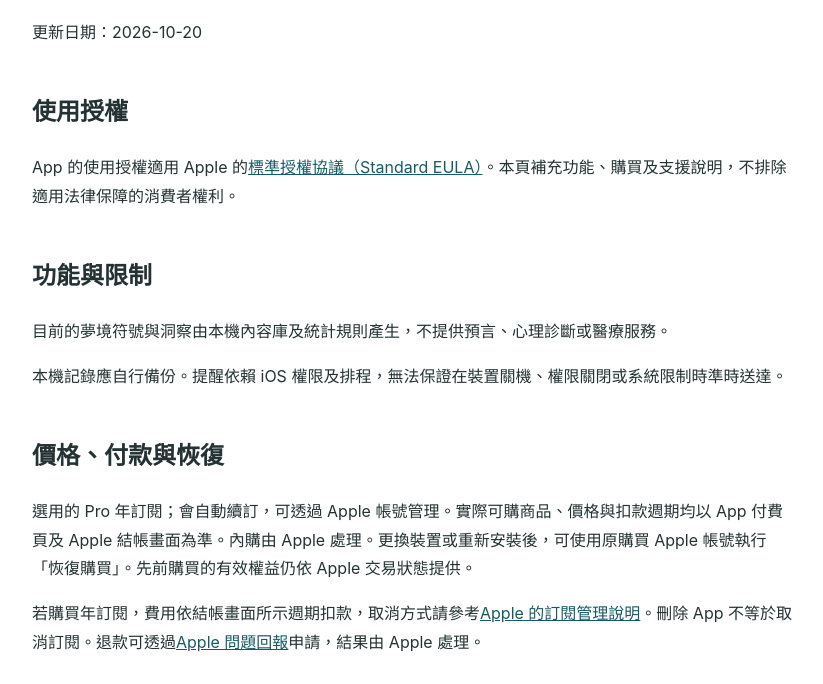
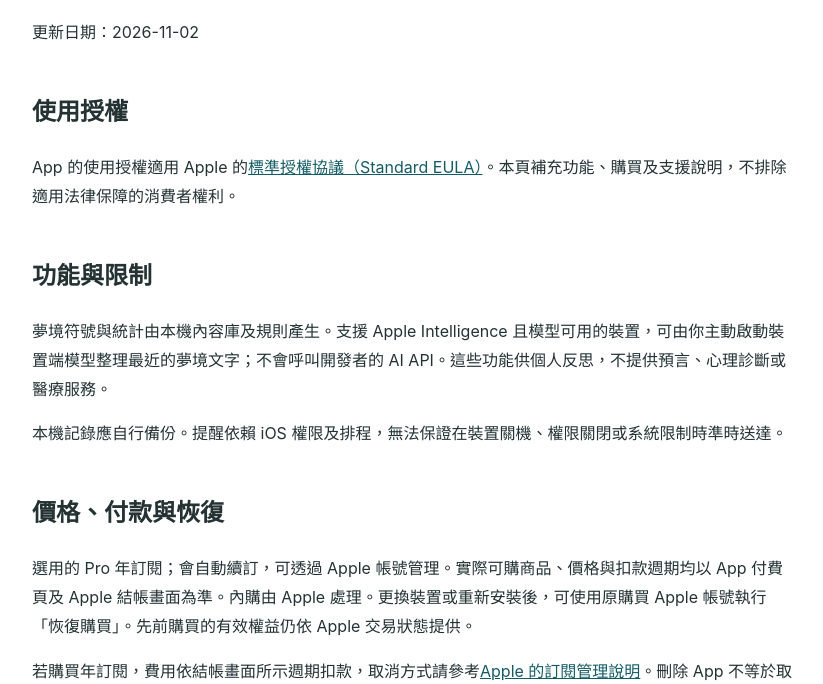
Before and after one commit to holoyoyi/legal, a plain HTML site: page app6-gratitude/terms.html in a window 1280 px wide. Shown: the part 116-800 px from the top of the page, without its empty margins (228-1051 px from the left). Drawn offline with Linux system fonts and the light colour scheme.

Commit message:
docs: align gratitude dream processing description with current build

```diff
--- a/app6-gratitude/terms.html
+++ b/app6-gratitude/terms.html
@@ -1,2 +1,2 @@
 <!doctype html>
-<html lang="zh-Hant"><head><meta charset="utf-8"><meta name="viewport" content="width=device-width,initial-scale=1"><title>豐盛日記 使用及購買說明</title><style>body{font-family:-apple-system,"PingFang TC",sans-serif;max-width:760px;margin:40px auto;padding:0 24px;line-height:1.8;color:#243234}a{color:#145c65}h1{border-bottom:3px solid #5c958e;padding-bottom:12px}h2{margin-top:1.8em}</style></head><body><h1>豐盛日記 使用及購買說明</h1><p>更新日期：2026-10-20</p><h2>使用授權</h2><p>App 的使用授權適用 Apple 的<a href="https://www.apple.com/legal/internet-services/itunes/dev/stdeula/">標準授權協議（Standard EULA）</a>。本頁補充功能、購買及支援說明，不排除適用法律保障的消費者權利。</p><h2>功能與限制</h2><p>目前的夢境符號與洞察由本機內容庫及統計規則產生，不提供預言、心理診斷或醫療服務。</p><p>本機記錄應自行備份。提醒依賴 iOS 權限及排程，無法保證在裝置關機、權限關閉或系統限制時準時送達。</p><h2>價格、付款與恢復</h2><p>選用的 Pro 年訂閱；會自動續訂，可透過 Apple 帳號管理。實際可購商品、價格與扣款週期均以 App 付費頁及 Apple 結帳畫面為準。內購由 Apple 處理。更換裝置或重新安裝後，可使用原購買 Apple 帳號執行「恢復購買」。先前購買的有效權益仍依 Apple 交易狀態提供。</p><p>若購買年訂閱，費用依結帳畫面所示週期扣款，取消方式請參考<a href="https://support.apple.com/en-us/118428">Apple 的訂閱管理說明</a>。刪除 App 不等於取消訂閱。退款可透過<a href="https://reportaproblem.apple.com/">Apple 問題回報</a>申請，結果由 Apple 處理。</p><h2>你的內容</h2><p>你自行輸入的內容仍由你管理。分享前請確認分享範圍及內容；本 App 不會替你公開發布記錄。</p><h2>隱私</h2><p>請參閱<a href="privacy.html">隱私權政策</a>了解本機儲存、系統權限與 Apple 內購資料處理。</p><hr><p>聯絡方式：<a href="mailto:rudy200082@gmail.com">rudy200082@gmail.com</a></p></body></html>
+<html lang="zh-Hant"><head><meta charset="utf-8"><meta name="viewport" content="width=device-width,initial-scale=1"><title>豐盛日記 使用及購買說明</title><style>body{font-family:-apple-system,"PingFang TC",sans-serif;max-width:760px;margin:40px auto;padding:0 24px;line-height:1.8;color:#243234}a{color:#145c65}h1{border-bottom:3px solid #5c958e;padding-bottom:12px}h2{margin-top:1.8em}</style></head><body><h1>豐盛日記 使用及購買說明</h1><p>更新日期：2026-11-02</p><h2>使用授權</h2><p>App 的使用授權適用 Apple 的<a href="https://www.apple.com/legal/internet-services/itunes/dev/stdeula/">標準授權協議（Standard EULA）</a>。本頁補充功能、購買及支援說明，不排除適用法律保障的消費者權利。</p><h2>功能與限制</h2><p>夢境符號與統計由本機內容庫及規則產生。支援 Apple Intelligence 且模型可用的裝置，可由你主動啟動裝置端模型整理最近的夢境文字；不會呼叫開發者的 AI API。這些功能供個人反思，不提供預言、心理診斷或醫療服務。</p><p>本機記錄應自行備份。提醒依賴 iOS 權限及排程，無法保證在裝置關機、權限關閉或系統限制時準時送達。</p><h2>價格、付款與恢復</h2><p>選用的 Pro 年訂閱；會自動續訂，可透過 Apple 帳號管理。實際可購商品、價格與扣款週期均以 App 付費頁及 Apple 結帳畫面為準。內購由 Apple 處理。更換裝置或重新安裝後，可使用原購買 Apple 帳號執行「恢復購買」。先前購買的有效權益仍依 Apple 交易狀態提供。</p><p>若購買年訂閱，費用依結帳畫面所示週期扣款，取消方式請參考<a href="https://support.apple.com/en-us/118428">Apple 的訂閱管理說明</a>。刪除 App 不等於取消訂閱。退款可透過<a href="https://reportaproblem.apple.com/">Apple 問題回報</a>申請，結果由 Apple 處理。</p><h2>你的內容</h2><p>你自行輸入的內容仍由你管理。分享前請確認分享範圍及內容；本 App 不會替你公開發布記錄。</p><h2>隱私</h2><p>請參閱<a href="privacy.html">隱私權政策</a>了解本機儲存、系統權限與 Apple 內購資料處理。</p><hr><p>聯絡方式：<a href="mailto:rudy200082@gmail.com">rudy200082@gmail.com</a></p></body></html>
```
Also changed, not shown: app6-gratitude/privacy.html (+1 -1 lines).
